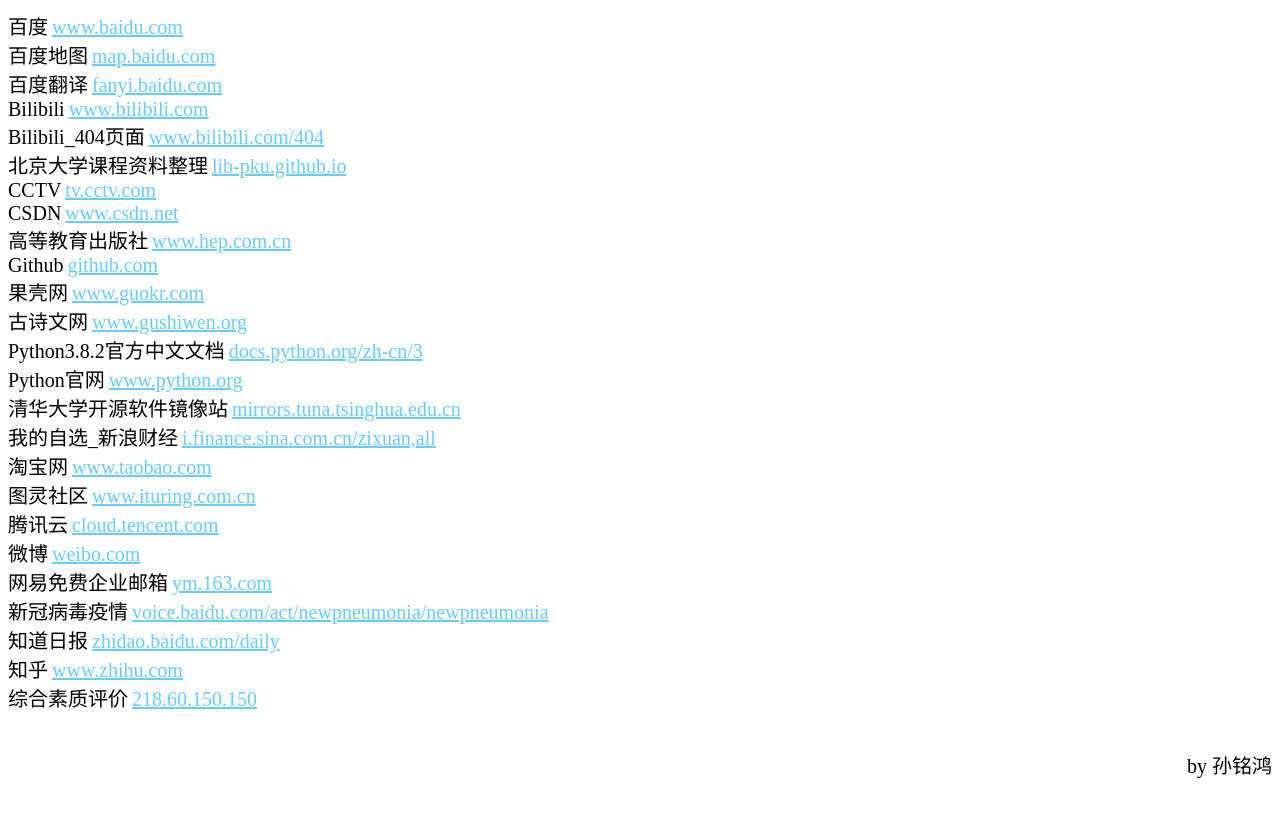
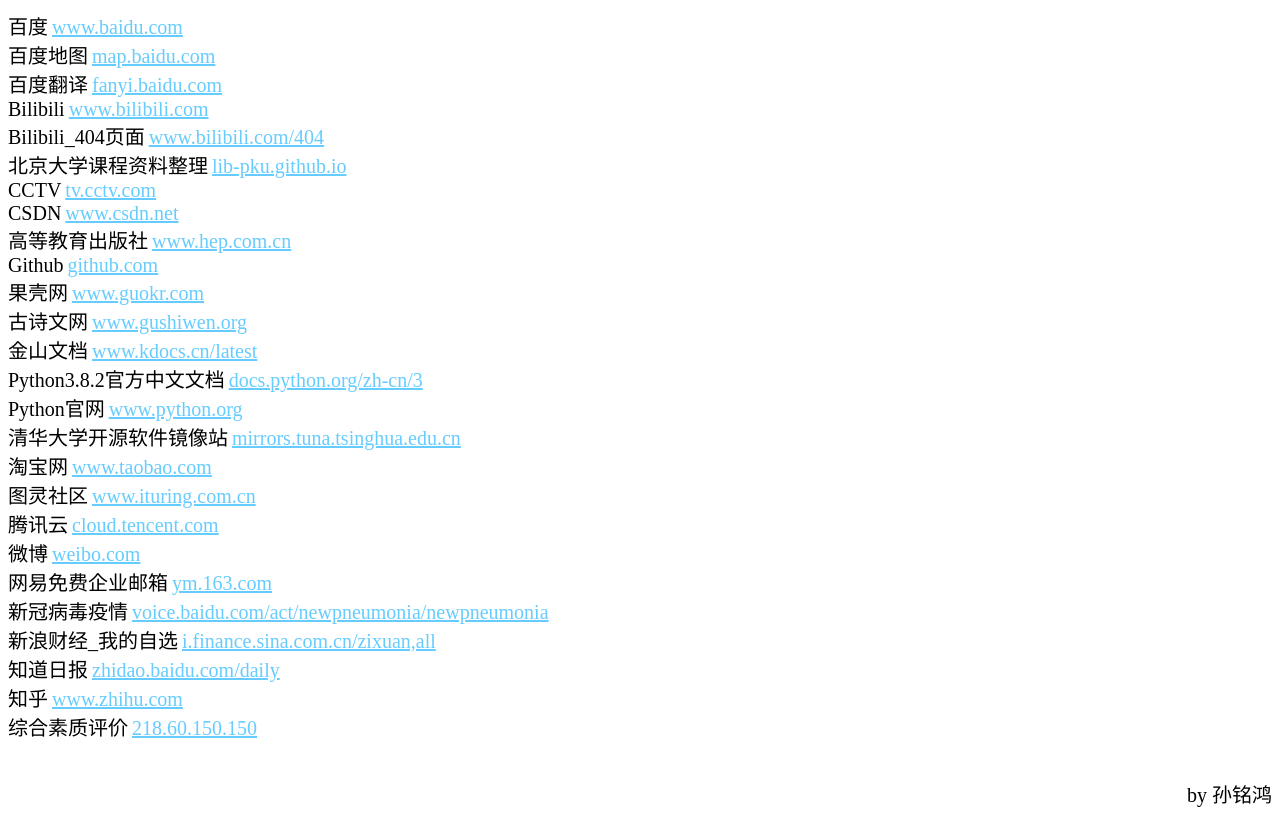
Before and after one commit to ClF3/Interlinkages, a plain HTML site: page index.html in a window 1280 px wide. Shown: the part 71-899 px from the top of the page. Before the commit the page ends 870 px from the top, so only its background shows below. Drawn offline with Linux system fonts and the light colour scheme.

Commit message:
Update index.html

```diff
--- a/index.html
+++ b/index.html
@@ -33,14 +33,14 @@
     <a href="https://www.guokr.com/" target="_blank" style="font-size:20px;color:#66ccff">www.guokr.com</a>
     <br><a style="font-size:20px">古诗文网</a>
     <a href="https://www.gushiwen.org/" target="_blank" style="font-size:20px;color:#66ccff">www.gushiwen.org</a>
+    <br><a style="font-size:20px">金山文档</a>
+    <a href="https://www.kdocs.cn/latest" target="_blank" style="font-size:20px;color:#66ccff">www.kdocs.cn/latest</a>
     <br><a style="font-size:20px">Python3.8.2官方中文文档</a>
     <a href="https://docs.python.org/zh-cn/3/" target="_blank" style="font-size:20px;color:#66ccff">docs.python.org/zh-cn/3</a>
     <br><a style="font-size:20px">Python官网</a>
     <a href="https://www.python.org/" target="_blank" style="font-size:20px;color:#66ccff">www.python.org</a>
     <br><a style="font-size:20px">清华大学开源软件镜像站</a>
     <a href="https://mirrors.tuna.tsinghua.edu.cn/" target="_blank" style="font-size:20px;color:#66ccff">mirrors.tuna.tsinghua.edu.cn</a>
-    <br><a style="font-size:20px">我的自选_新浪财经</a>
-    <a href="http://i.finance.sina.com.cn/zixuan,all" target="_blank" style="font-size:20px;color:#66ccff">i.finance.sina.com.cn/zixuan,all</a>
     <br><a style="font-size:20px">淘宝网</a>
     <a href="https://www.taobao.com/" target="_blank" style="font-size:20px;color:#66ccff">www.taobao.com</a>
     <br><a style="font-size:20px">图灵社区</a>
@@ -53,6 +53,8 @@
     <a href="http://ym.163.com/" target="_blank" style="font-size:20px;color:#66ccff">ym.163.com</a>
     <br><a style="font-size:20px">新冠病毒疫情</a>
     <a href="https://voice.baidu.com/act/newpneumonia/newpneumonia" target="_blank" style="font-size:20px;color:#66ccff">voice.baidu.com/act/newpneumonia/newpneumonia</a>
+    <br><a style="font-size:20px">新浪财经_我的自选</a>
+    <a href="http://i.finance.sina.com.cn/zixuan,all" target="_blank" style="font-size:20px;color:#66ccff">i.finance.sina.com.cn/zixuan,all</a>
     <br><a style="font-size:20px">知道日报</a>
     <a href="https://zhidao.baidu.com/daily" target="_blank" style="font-size: 20px; color:#66ccff">zhidao.baidu.com/daily</a>
     <br><a style="font-size:20px">知乎</a>
```
